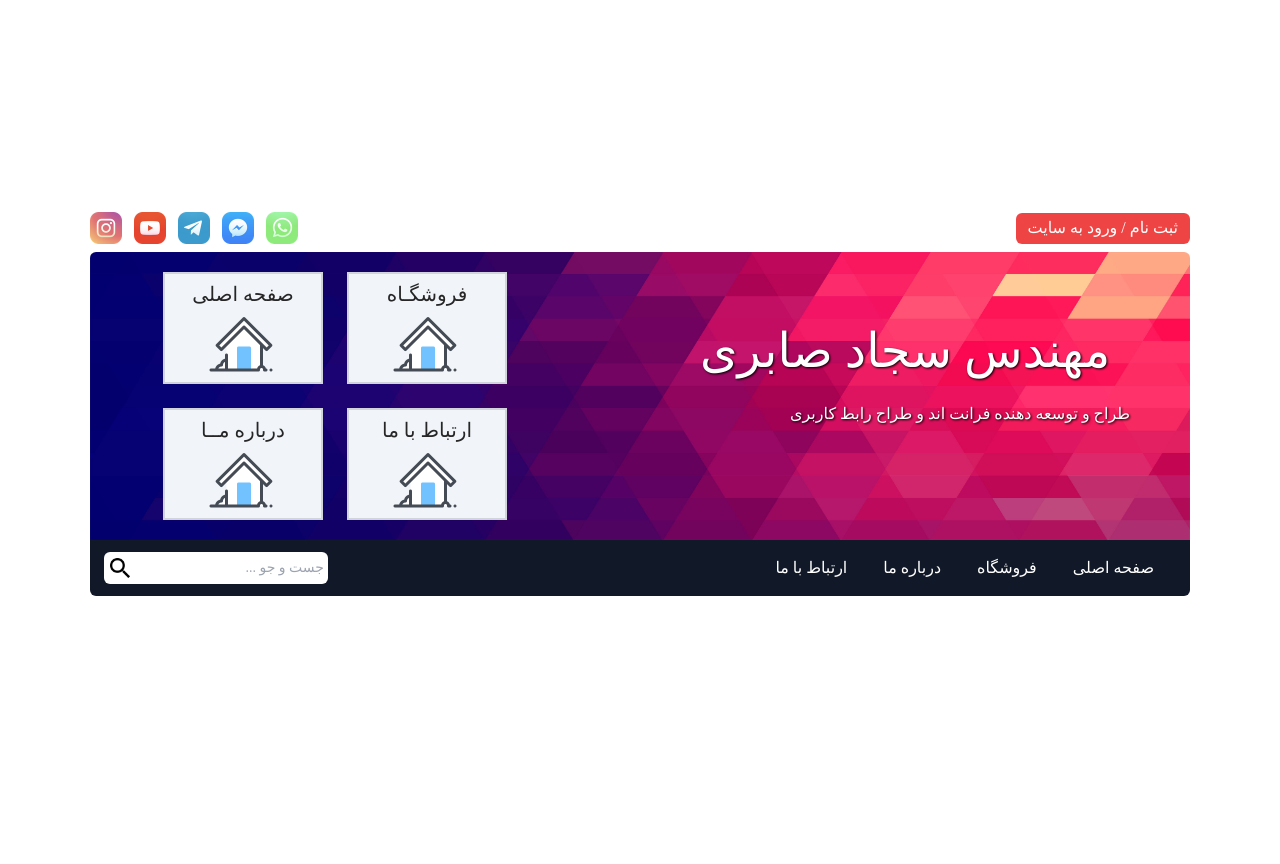
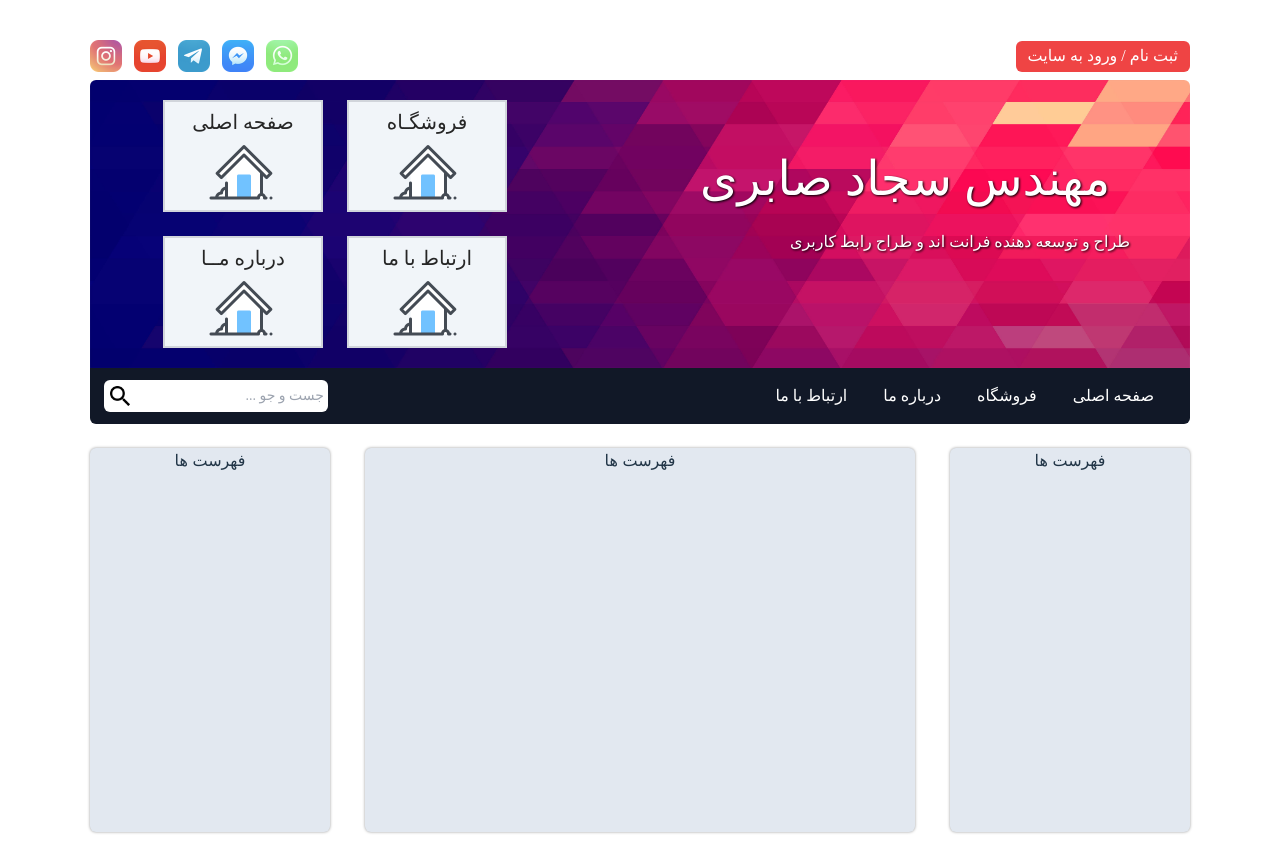
Before and after one commit to sajjadsaberi/Persona-lWebsite-By-ReactJS-and-Tailwind, a React (Vite) app: page / in a window 1280 px wide. Before the commit the page ends 800 px from the top, so only its background shows below. Built offline with nearby package versions, Linux system fonts and the light colour scheme.

Commit message:
add Sections and Main to this website

```diff
--- a/src/App.jsx
+++ b/src/App.jsx
@@ -1,11 +1,13 @@
-import {React} from 'react'
-import './App.css'
-import Headers from './components/header'
+import {React} from 'react';
+import './App.css';
+import Headers from './components/header';
+import Sections from './components/section';
 
 function App() {
   return (
     <>
       <Headers/>
+      <Sections />
     </>
   )
 }
--- /dev/null
+++ b/src/components/section.jsx
@@ -0,0 +1,22 @@
+import {React} from 'react'
+import './section.module.css'
+
+function Sections() {
+    return (
+        <>
+        <main className='flex justify-between items-center mt-6'>
+            <div className='bg-slate-200 w-60 h-96 rounded-md shadow-11xxxl'>
+                <p>فهرست ها</p>
+            </div>
+            <div className='bg-slate-200 w-550xl h-96 rounded-md shadow-11xxxl'>
+                <p>فهرست ها</p>
+            </div>
+            <div className=' bg-slate-200 w-60 h-96 rounded-md shadow-11xxxl'>
+                <p>فهرست ها</p>
+            </div>
+        </main>
+        </>
+    )
+}
+
+export default Sections;
--- /dev/null
+++ b/src/components/section.module.css
@@ -0,0 +1,5 @@
+* {
+    box-sizing: border-box;
+    padding: 0;
+    margin: 0;
+}
--- a/tailwind.config.js
+++ b/tailwind.config.js
@@ -15,8 +15,12 @@ export default {
       boxShadow: {
         '6xxl': '0px 0px 4px #333',
       },
+      boxShadow: {
+        '11xxxl' : '0px 0px 3px #999',
+      },
       width: {
         '10xl' : '1100px',
+        '550xl' : '550px',
       },
       margin: {
         '10tl' : '75px 55px 0px 610px',
```
